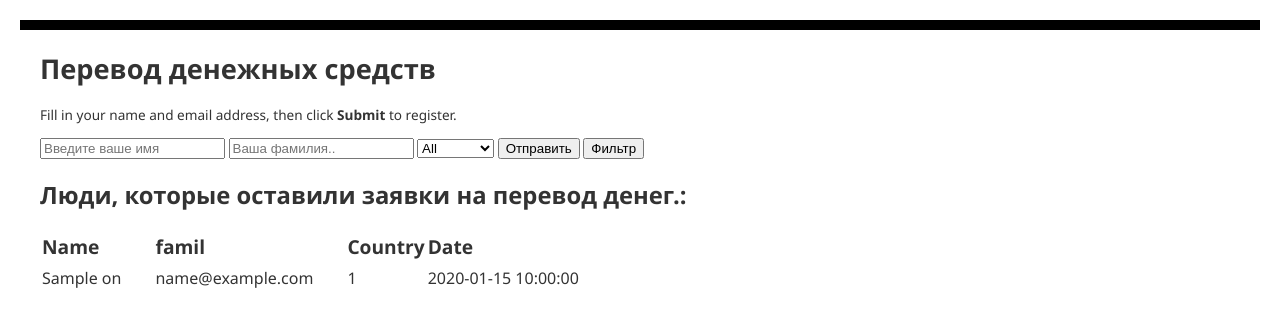
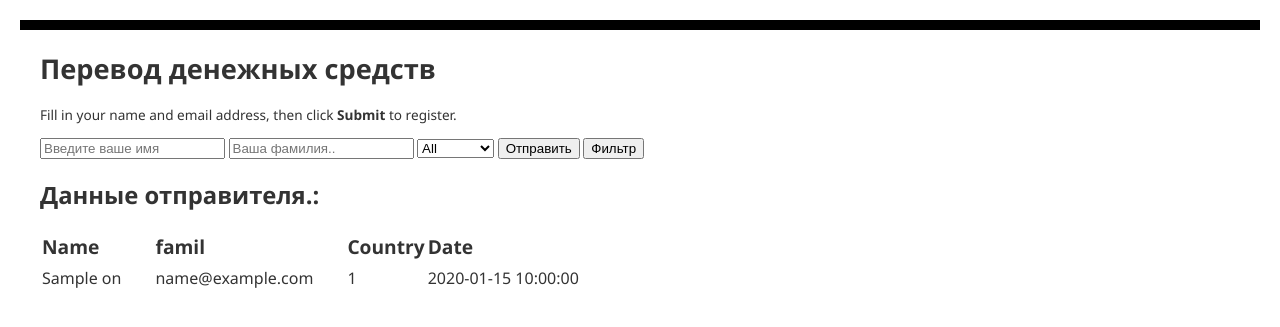
Before and after one commit to RaMiLe/Deneg, a PHP site: page / in a window 1280 px wide. Shown: the top 327 px of the page. Run offline with PHP 8.4, Linux system fonts and the light colour scheme; tables that the repository leaves empty or names only in its code hold one stand-in row (values such as "Sample post"); some libraries are stand-ins or nearby versions.

Commit message:
Update index.php

```diff
--- a/index.php
+++ b/index.php
@@ -88,7 +88,7 @@ $stmt->execute(array(':country'=>$country.'%'));
 }
 $registrants = $stmt->fetchAll();
 if(count($registrants) > 0) {
-echo "<h2>Люди, которые оставили заявки на перевод денег.:</h2>";
+echo "<h2>Данные отправителя.:</h2>";
 echo "<table>";
 echo "<tr><th>Name</th>";
 echo "<th>famil</th>";
```
